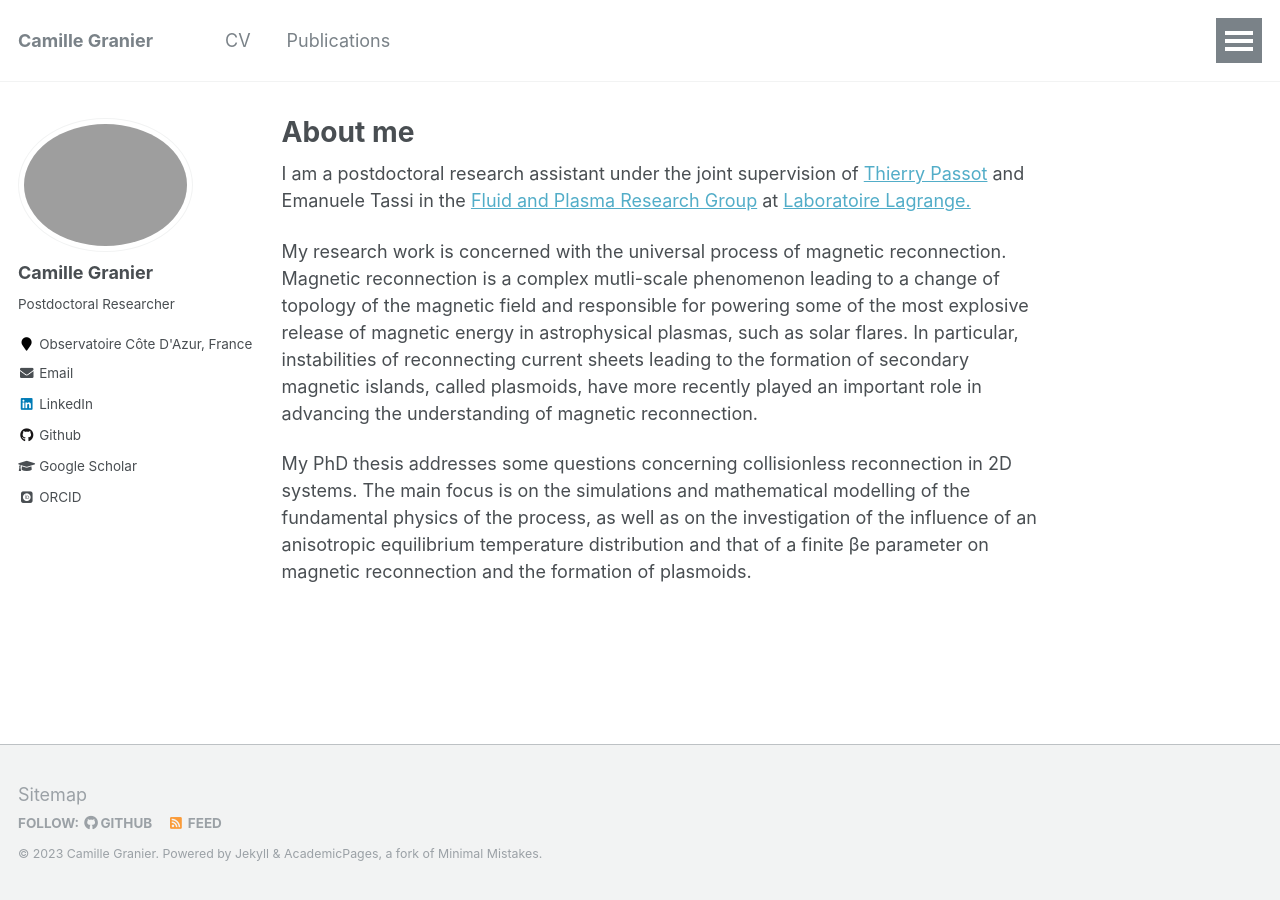
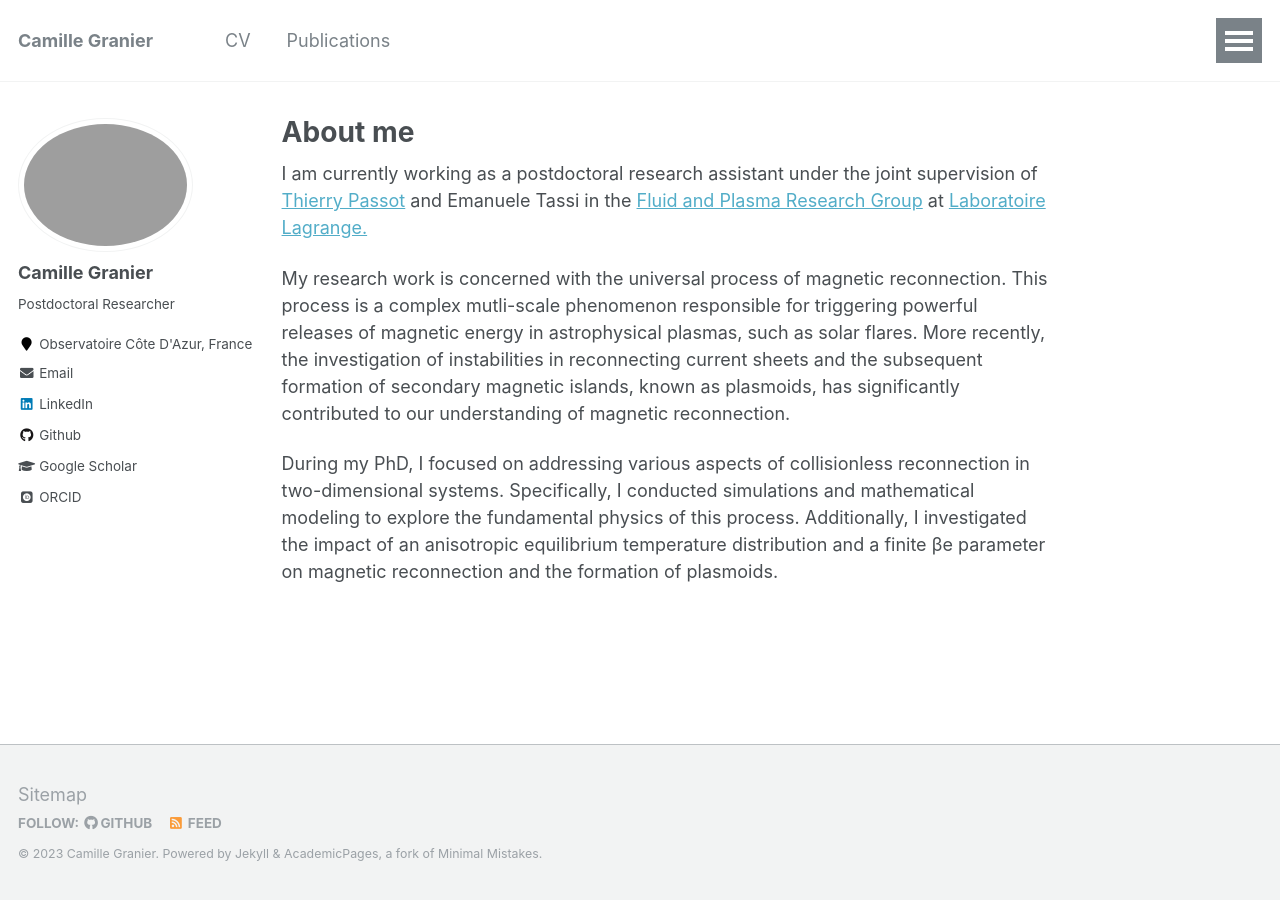
Before and after one commit to K1000Granier/K1000Granier.github.io, a Jekyll site: the page built from _pages/about.md, in a window 1280 px wide. Built offline with Jekyll 4.4.1, drawn with Linux system fonts in a browser that asks for light colours; some web fonts are replaced.

Commit message:
Update about.md

```diff
--- a/_pages/about.md
+++ b/_pages/about.md
@@ -8,8 +8,8 @@ redirect_from:
   - /about.html
 ---
 
-I am a postdoctoral research assistant under the joint supervision of <a href="/fr/thierry-passot">Thierry Passot</a> and Emanuele Tassi in the <a href="https://fluid.oca.eu/fr/fluid">Fluid and Plasma Research Group</a> at <a href="https://lagrange.oca.eu/fr/accueil-lagrange">Laboratoire Lagrange.
+I am currently working as a postdoctoral research assistant under the joint supervision of <a href="/fr/thierry-passot">Thierry Passot</a> and Emanuele Tassi in the <a href="https://fluid.oca.eu/fr/fluid">Fluid and Plasma Research Group</a> at <a href="https://lagrange.oca.eu/fr/accueil-lagrange">Laboratoire Lagrange.
 
-My research work is concerned with the universal process of magnetic reconnection. Magnetic reconnection is a complex mutli-scale phenomenon leading to a change of topology of the magnetic field and responsible for powering some of the most explosive release of magnetic energy in astrophysical plasmas, such as solar flares. In particular, instabilities of reconnecting current sheets leading to the formation of secondary magnetic islands, called plasmoids, have more recently played an important role in advancing the understanding of magnetic reconnection.
+My research work is concerned with the universal process of magnetic reconnection. This process is a complex mutli-scale phenomenon responsible for triggering powerful releases of magnetic energy in astrophysical plasmas, such as solar flares. More recently, the investigation of instabilities in reconnecting current sheets and the subsequent formation of secondary magnetic islands, known as plasmoids, has significantly contributed to our understanding of magnetic reconnection.
 
-My PhD thesis addresses some questions concerning collisionless reconnection in 2D systems. The main focus is on the simulations and mathematical modelling of the fundamental physics of the process, as well as on the investigation of the influence of an anisotropic equilibrium temperature distribution and that of a finite βe parameter on magnetic reconnection and the formation of plasmoids.
+During my PhD, I focused on addressing various aspects of collisionless reconnection in two-dimensional systems. Specifically, I conducted simulations and mathematical modeling to explore the fundamental physics of this process. Additionally, I investigated the impact of an anisotropic equilibrium temperature distribution and a finite βe parameter on magnetic reconnection and the formation of plasmoids.
```
